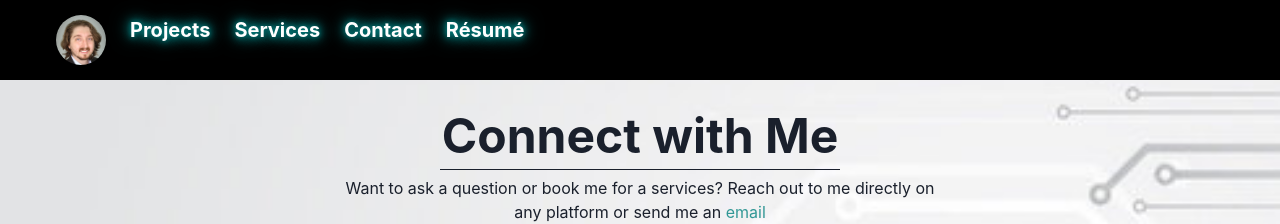
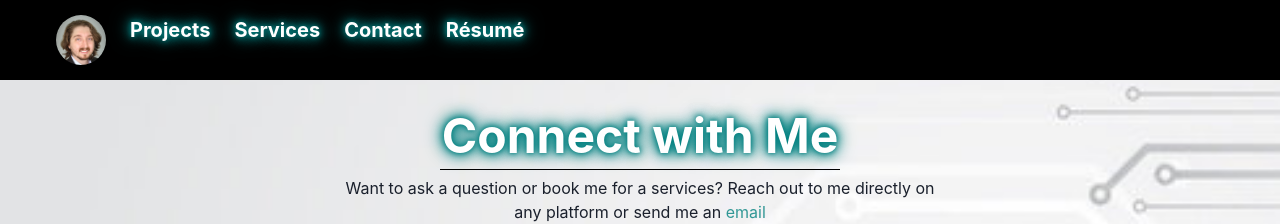
Before and after one commit to jacklion710/jacobleone-tech-portfolio, a Next.js app: page /Contact in a window 1280 px wide. Shown: the top 224 px of the page. Built offline with nearby package versions, Linux system fonts and the light colour scheme.

Commit message:
Added glowing headers

```diff
--- a/pages/Contact.tsx
+++ b/pages/Contact.tsx
@@ -63,7 +63,6 @@ import {
           <Flex
             direction="column"
             minHeight="100vh"
-            // 2. Update the Flex container to include the bgImage and bgRepeat properties
             bgImage={`/images/Circuit.jpeg`}
             bgRepeat="no-repeat"
             bgSize="cover"
@@ -88,6 +87,8 @@ import {
                 size="2xl"
                 mb={4}
                 position="relative"
+                textShadow="0 0 5px teal, 0 0 10px teal, 0 0 15px teal, 0 0 20px teal"
+                color="white"
                 _after={{
                   content: '""',
                   display: 'block',
@@ -97,6 +98,7 @@ import {
                   transform: 'translateX(-50%)',
                   width: '400px',
                   borderBottom: `1px solid `,
+                  borderColor: "black"
                 }}
               >
                 Connect with Me
--- a/pages/Projects.tsx
+++ b/pages/Projects.tsx
@@ -86,6 +86,8 @@ import {
                     mb={4}
                     size="2xl"
                     position="relative"
+                    textShadow="0 0 5px teal, 0 0 10px teal, 0 0 15px teal, 0 0 20px teal"
+                    color="white"
                     _after={{
                         content: '""',
                         display: 'block',
@@ -95,6 +97,7 @@ import {
                         transform: 'translateX(-50%)',
                         width: '260px',
                         borderBottom: `1px solid currentColor`,
+                        borderColor: "black"
                     }}
                 >
                     My Projects
--- a/pages/Resume.tsx
+++ b/pages/Resume.tsx
@@ -54,6 +54,8 @@ export default function Resume() {
               size="2xl"
               position="relative"
               mb={5}
+              textShadow="0 0 5px teal, 0 0 10px teal, 0 0 15px teal, 0 0 20px teal"
+              color="white"
               _after={{
                   content: '""',
                   display: 'block',
@@ -63,6 +65,7 @@ export default function Resume() {
                   transform: 'translateX(-50%)',
                   width: '110%',
                   borderBottom: `1px solid currentColor`,
+                  borderColor: "black"
               }}
           >
               Résumé
--- a/pages/Services.tsx
+++ b/pages/Services.tsx
@@ -69,6 +69,8 @@ import {
                         mt={10}
                         textAlign="center"
                         position="relative"
+                        textShadow="0 0 5px teal, 0 0 10px teal, 0 0 15px teal, 0 0 20px teal"
+                        color="white"
                         _after={{
                             content: '""',
                             display: 'block',
@@ -78,6 +80,7 @@ import {
                             transform: 'translateX(-50%)',
                             width: '280px',
                             borderBottom: `1px solid currentColor`,
+                            borderColor: "black"
                         }}
                     >
                         My Services
```
